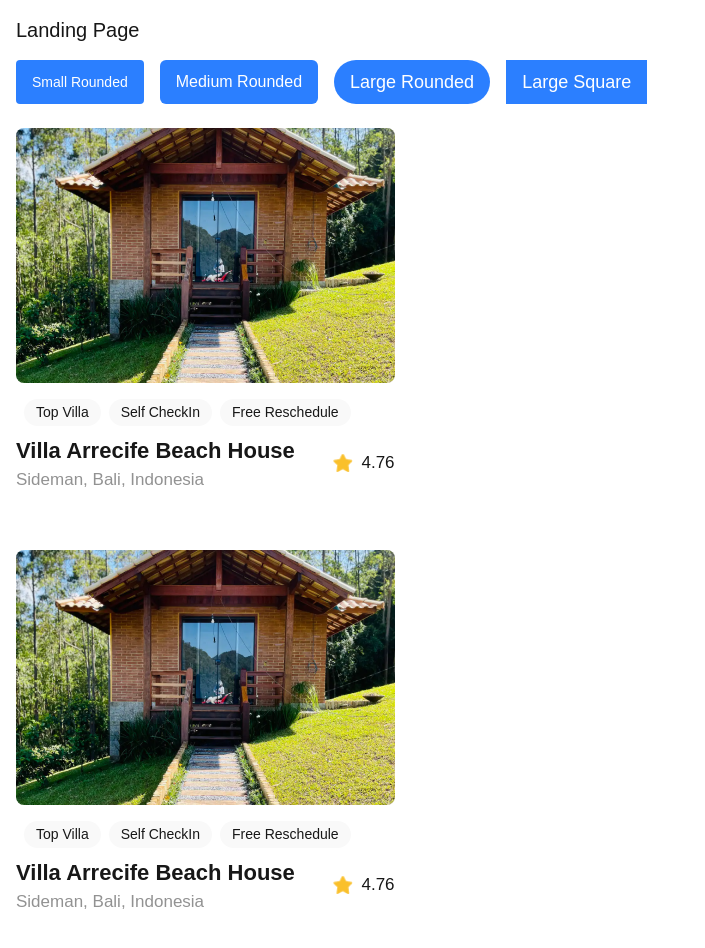
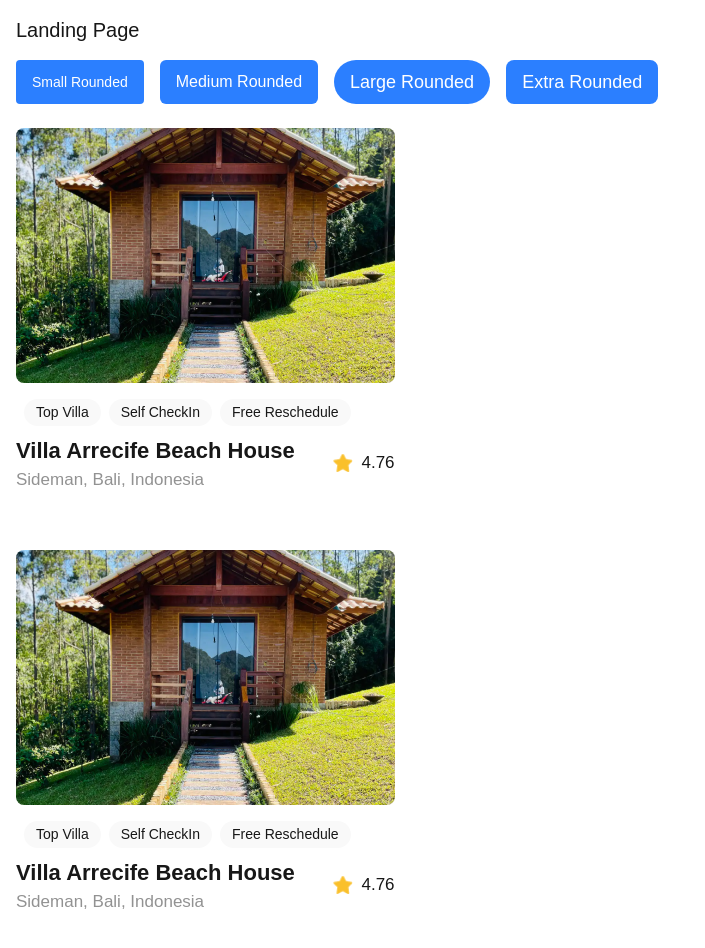
Before and after one commit to Amanuel085/alx-project-0x00-setup, a Next.js app in the folder alx-project-0x00/: page /landing in a window 1280 px wide. Shown: the top 948 px of the page, without its empty margins (0-705 px from the left). Built offline with nearby package versions, Linux system fonts and the light colour scheme.

Commit message:
fix: update ButtonProps interface and add missing rounded classes to landing page

```diff
--- a/alx-project-0x00/interfaces/index.ts
+++ b/alx-project-0x00/interfaces/index.ts
@@ -1,4 +1,4 @@
 export interface ButtonProps {
   title: string;
-  styles?: string;
+  styles: string;
 }
--- a/alx-project-0x00/pages/landing.tsx
+++ b/alx-project-0x00/pages/landing.tsx
@@ -10,7 +10,7 @@ const Landing: React.FC = () => {
         <Button title="Small Rounded" styles="text-sm rounded-sm" />
         <Button title="Medium Rounded" styles="text-base rounded-md" />
         <Button title="Large Rounded" styles="text-lg rounded-full" />
-        <Button title="Large Square" styles="text-lg rounded-none" />
+        <Button title="Extra Rounded" styles="text-lg rounded-lg" />
       </div>
 
       <Card />
```
